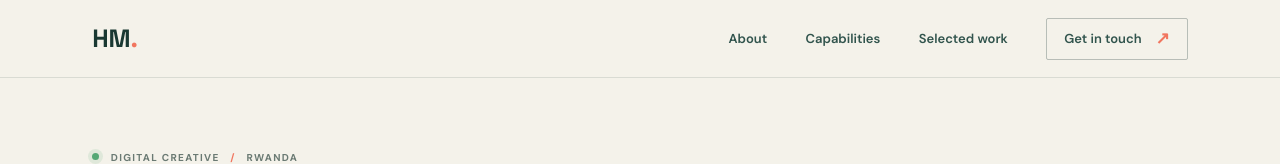
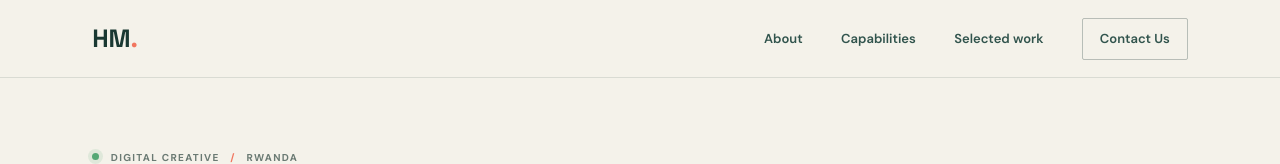
Before and after one commit to habarimeshaki/portfolio, a plain HTML site: page index.html in a window 1280 px wide. Shown: the top 164 px of the page. Drawn offline with Linux system fonts and the light colour scheme.

Commit message:
Changed contact button

```diff
--- a/index.html
+++ b/index.html
@@ -23,7 +23,7 @@
     <a href="#about">About</a>
     <a href="#skills">Capabilities</a>
     <a href="#work">Selected work</a>
-    <a class="nav-contact" href="#contact">Get in touch <span aria-hidden="true">↗</span></a>
+    <a class="nav-contact" href="#contact">Contact Us</a>
   </nav>
 </header>
 
```
